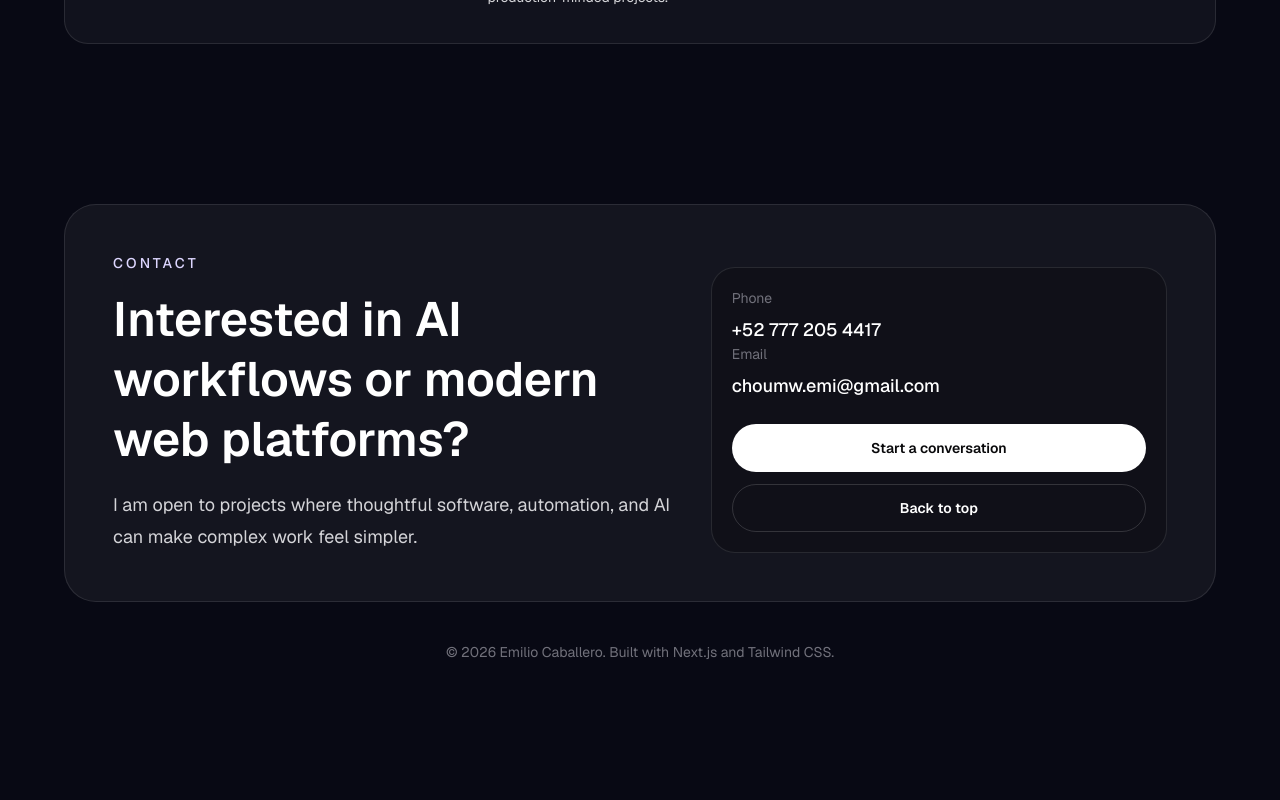
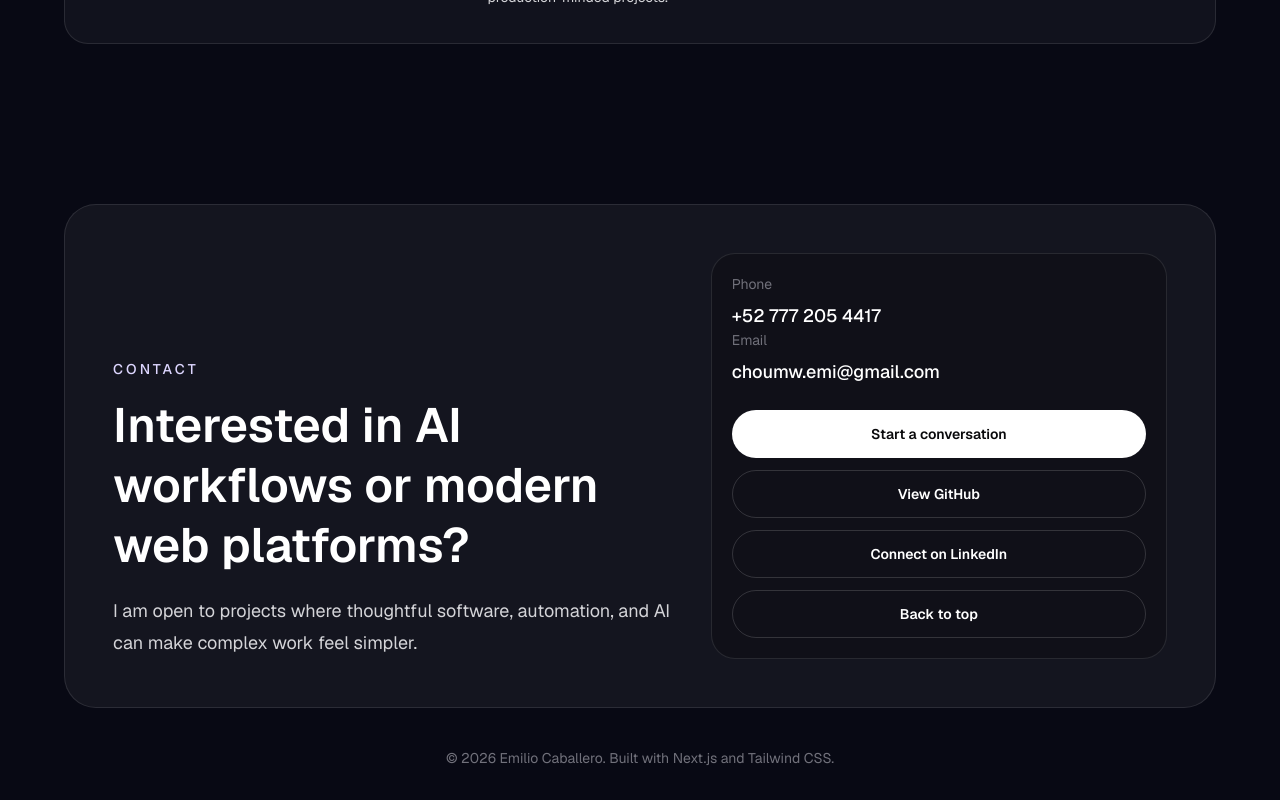
Before and after one commit to DexenRoss/emilio-portfolio, a Next.js app: page / in a window 1280 px wide. Shown: the part 3535-4335 px from the top of the page. Before the commit the page ends 4229 px from the top, so only its background shows below. Built offline with nearby package versions, Linux system fonts and the light colour scheme.

Commit message:
feat: se agrego GitHub y Linkedin al portafolio

```diff
--- a/src/components/contact.tsx
+++ b/src/components/contact.tsx
@@ -43,6 +43,23 @@
                   Start a conversation
                 </a>
                 <a
+                  href={profile.github}
+                  target="_blank"
+                  rel="noopener noreferrer"
+                  className="inline-flex h-12 items-center justify-center rounded-full border border-white/15 px-6 text-sm font-semibold text-white transition hover:bg-white/[0.08]"
+                >
+                  View GitHub
+                </a>
+
+                <a
+                  href={profile.linkedin}
+                  target="_blank"
+                  rel="noopener noreferrer"
+                  className="inline-flex h-12 items-center justify-center rounded-full border border-white/15 px-6 text-sm font-semibold text-white transition hover:bg-white/[0.08]"
+                >
+                  Connect on LinkedIn
+                </a>
+                <a
                   href="#top"
                   className="inline-flex h-12 items-center justify-center rounded-full border border-white/15 px-6 text-sm font-semibold text-white transition hover:bg-white/[0.08]"
                 >
--- a/src/data/portfolio.ts
+++ b/src/data/portfolio.ts
@@ -8,6 +8,8 @@
   email: "choumw.emi@gmail.com",
   location: "Mexico City, Mexico",
   cellphone: "+52 777 205 4417",
+  github: "https://github.com/DexenRoss",
+  linkedin: "https://www.linkedin.com/in/oscar-emilio-caballero-jimenez/",
 };
 
 export const navItems = [
```
